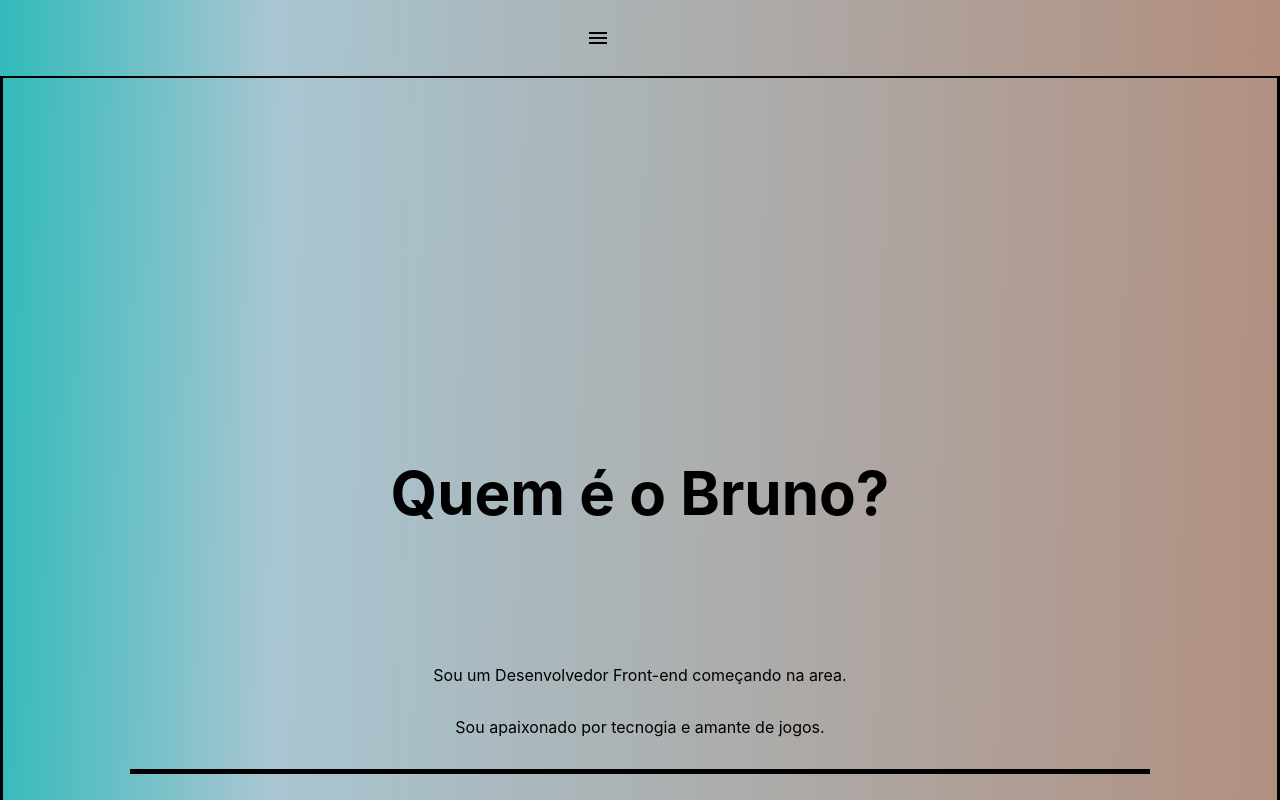
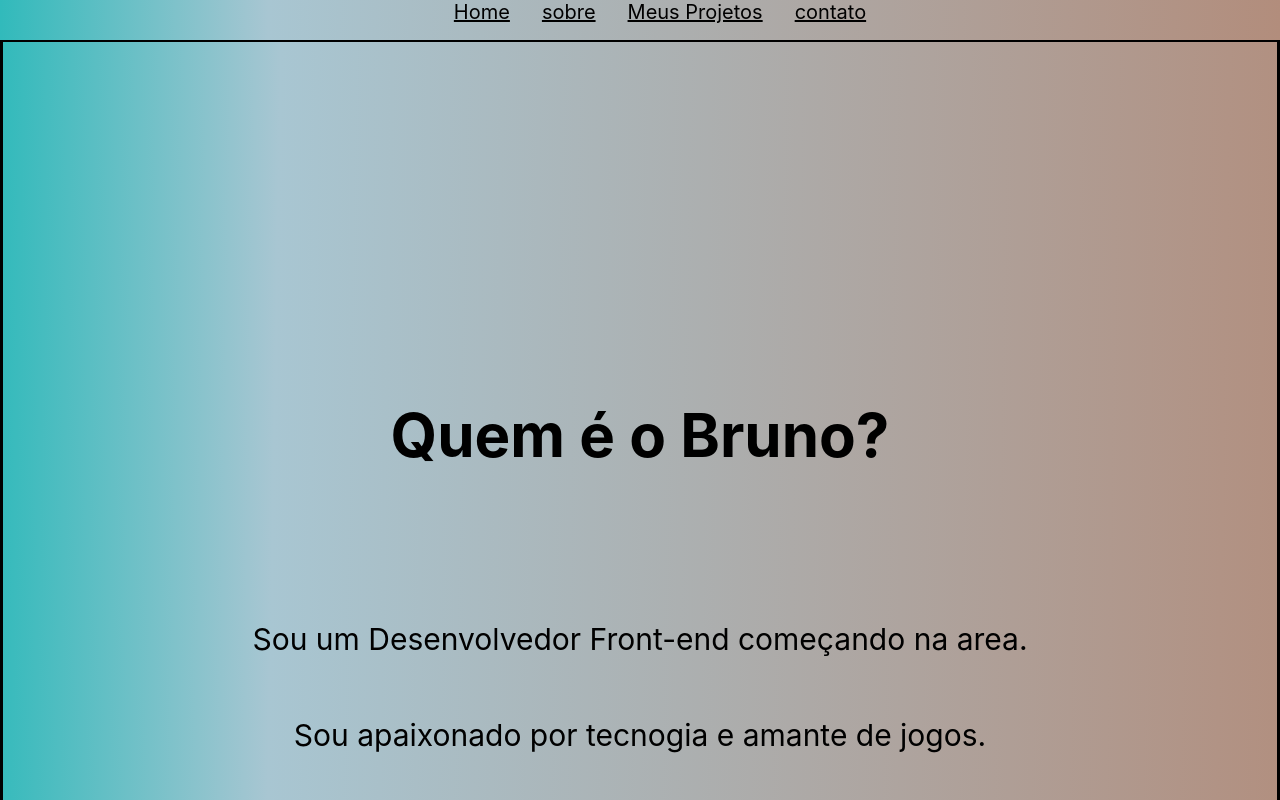
Before and after one commit to brunomarques97/Portifolio, a React (Create React App) app in the folder app/: page / in a window 1280 px wide. Both pictures are taken after a click on the button "Veja meu portifolio". Shown: the top 800 px of the page. Built offline with nearby package versions, Linux system fonts and the light colour scheme.

Commit message:
Alterando layout para tela maiores

```diff
--- a/app/src/App.css
+++ b/app/src/App.css
@@ -60,12 +60,17 @@ li a{
 }
   /*tablets*/
   @media (min-width: 480px) {
-
+    .menu{
+        display: none;
+    }
+    .links{
+        display: block;
+        background: transparent;
+        height: auto;
+    }
+    ul {
+        flex-direction: row;
+        margin: auto;
+        justify-content: center;
+    }
   }
-  /* 1024px - 1200px = desktop */
-  @media (min-width: 1024px) {
-
-  }
-  @media (max-width: 1024px) and (orientation: landscape) {
-
-  }
--- a/app/src/components/page.css
+++ b/app/src/components/page.css
@@ -53,15 +53,24 @@ body{
     }
     .contato{
         height: 100vh;
-        margin: 10em auto;
         margin: auto;
         height: 30rem;
     }
   }
-/* 1024px - 1200px = desktop */
-  @media (min-width: 1024px) {
 
- }
-  @media (max-width: 1024px) and (orientation: landscape) {
-
+/*tablets*/
+@media (min-width: 480px) {
+    .sobre p{
+        font-size: 30px;
+    }
+    .projetos{
+        height: 70rem;
+    }
+    .contato{
+        margin: auto;
+    }
+    .contato img{
+        height: 150px;
+        width: 150px;
+    }
   }
```
